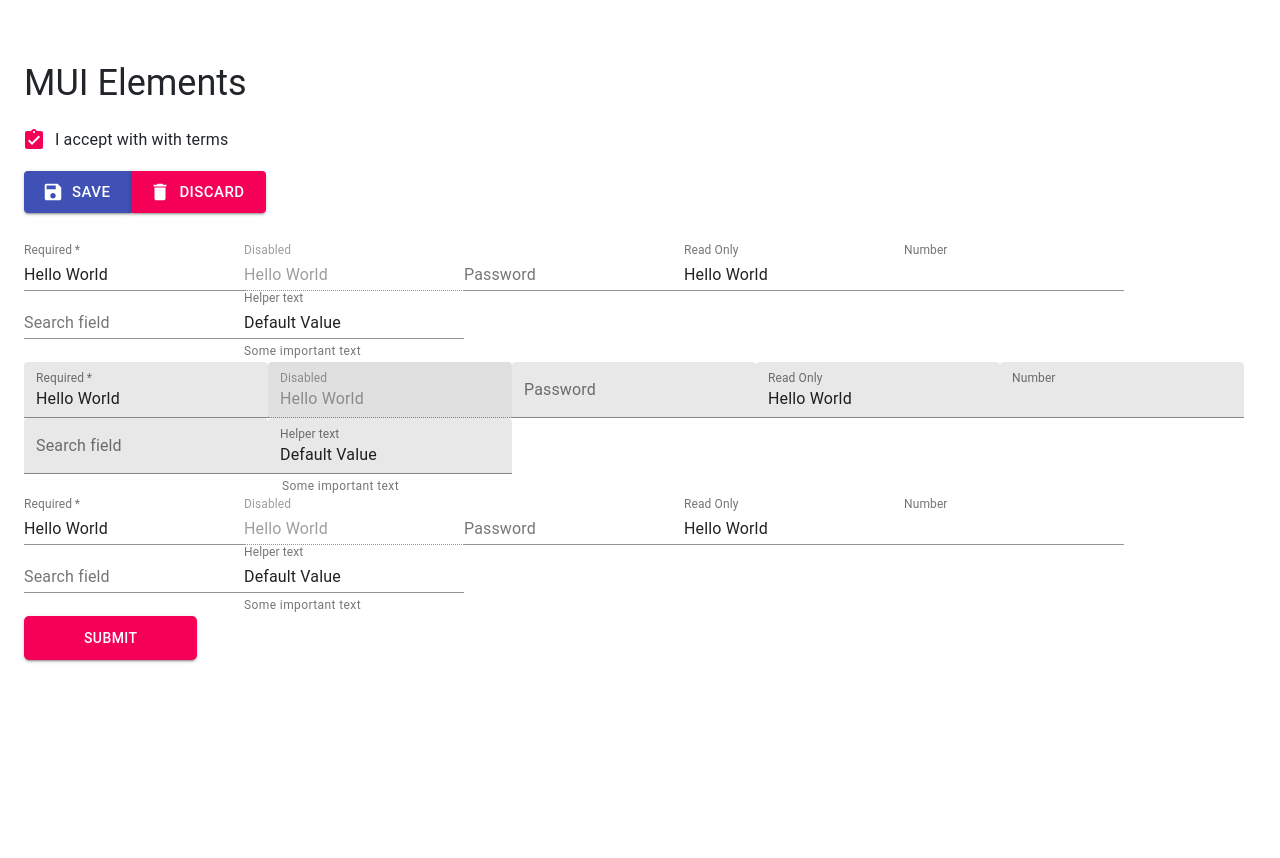
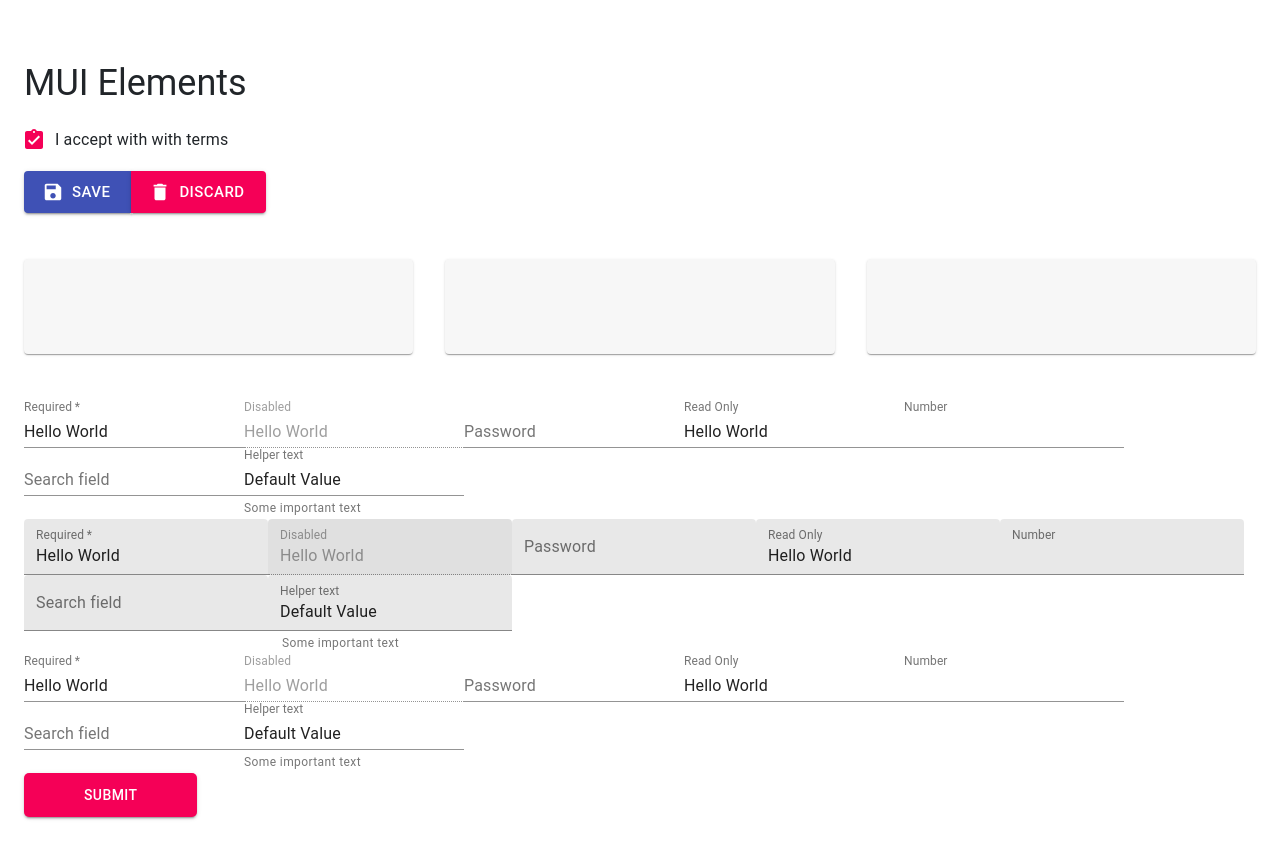
Before and after one commit to priyan1995/React-fundamenals, a React (Create React App) app: page /material-ui-elements in a window 1280 px wide. Shown: the top 858 px of the page. Before the commit the page ends 800 px from the top, so only its background shows below. Built offline with nearby package versions, Linux system fonts and the light colour scheme.

Commit message:
grid with paper MUI

```diff
--- a/src/components/MaterialUi/MatirialUiElements.jsx
+++ b/src/components/MaterialUi/MatirialUiElements.jsx
@@ -10,6 +10,7 @@ import { MuiForm } from './MaterialForm';
 import Typography from '@material-ui/core/Typography';
 import { createMuiTheme, ThemeProvider } from '@material-ui/core';
 import Container from '@material-ui/core/Container';
+import Paper from '@material-ui/core/Paper';
 
 const themeMain = createMuiTheme({
     typography: {
@@ -23,7 +24,7 @@ const themeMain = createMuiTheme({
 const MaterialUiElements = () => {
     return (
         <ThemeProvider theme={themeMain}>
-            <Container>
+            <Container maxWidth="lg">
                 <div className='pd-mui-wrapper'>
                     <Box sx={{ flexGrow: 1 }}>
                         <Grid container spacing={2}>
@@ -31,6 +32,8 @@ const MaterialUiElements = () => {
                                 <Typography variant="h3" component="div">
                                     MUI Elements
                                 </Typography>
+
+
 
                                 <MaterialUiCheckbox />
 
@@ -48,6 +51,18 @@ const MaterialUiElements = () => {
                                     buttonTwoColor="secondary"
                                 />
 
+                                <Grid container spacing={4} justify="center" style={{ marginTop: 30, marginBottom: 30 }}>
+                                    <Grid item xs={12} md={4} lg={4}>
+                                        <Paper style={{ height: 95, width: '100%', background: "#f7f7f7" }} />
+                                    </Grid>
+                                    <Grid item xs={12} md={4} lg={4}>
+                                        <Paper style={{ height: 95, width: '100%', background: "#f7f7f7" }} />
+                                    </Grid>
+                                    <Grid item xs={12} md={4} lg={4}>
+                                        <Paper style={{ height: 95, width: '100%', background: "#f7f7f7" }} />
+                                    </Grid>
+                                </Grid>
+
                                 <MuiForm />
 
 
```
